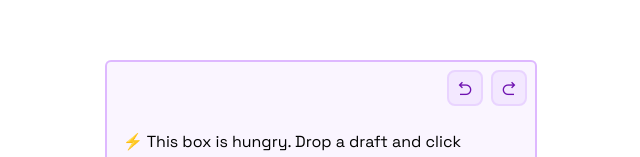
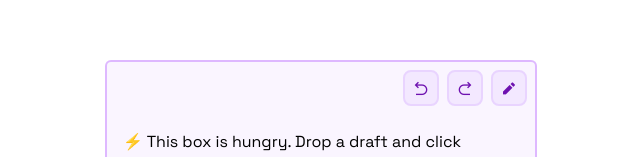
Before and after one commit to VByte-dev/P-ToneUp, a React (Vite) app: page /app in a window 1280 px wide. Shown: the part 711-868 px from the top of the page, without its empty margins (319-959 px from the left). Built offline with nearby package versions, Linux system fonts and the light colour scheme; some icons are missing; what tailwindcss-motion would draw is missing.

Commit message:
use-as-draft - Use as draft function

```diff
--- a/src/components/editor/InputForm.jsx
+++ b/src/components/editor/InputForm.jsx
@@ -2,10 +2,10 @@ import React, { useRef, useState } from "react";
 
 let InputForm = (props) => {
   // Destructuring props
-  let { generate } = props;
+  let { generate, generatedVal } = props;
 
   // Handle scroll
-  let handleScroll = () => {
+  let handleBScroll = () => {
     window.scrollTo({
       top: document.body.scrollHeight,
       behavior: "smooth",
@@ -15,7 +15,7 @@ let InputForm = (props) => {
   const [formData, setFormData] = useState({
     draft: "",
     mode: "Post",
-    tone: "Professional", // default tone
+    tone: "Professional",
     style: "",
     platform: "X",
   });
@@ -79,7 +79,7 @@ let InputForm = (props) => {
   let handleGenerate = () => {
     console.log("Data", formData);
     generate(formData);
-    handleScroll();
+    handleBScroll();
   };
 
   // Reusable dropdown arrow
@@ -111,7 +111,7 @@ let InputForm = (props) => {
             placeholder="Paste or write your draft here..."
             className="  rounded-tl-md rounded-bl-md rounded-tr-md px-4 py-4 w-full transition outline-none min-h-50"
             rows={5}
-            value={formData.draft}
+            value={generatedVal}
             onChange={(e) => handleChange("draft", e.target.value)}
           />
         </div>
--- a/src/components/editor/Output.jsx
+++ b/src/components/editor/Output.jsx
@@ -1,13 +1,11 @@
 import React, { useEffect, useRef, useState } from "react";
 
-let Output = ({ outputText, prevOutput }) => {
+let Output = ({ outputText, prevOutput, handleUseAsDraft }) => {
   const editableRef = useRef(null);
 
   let [output, setOutput] = useState(outputText);
 
-  // Copy indicator
-  let [copyInd, setCopyInd] = useState(false);
-
+  // Handle copy
   const handleCopy = () => {
     if (editableRef.current) {
       navigator.clipboard.writeText(editableRef.current.innerText);
@@ -15,18 +13,37 @@ let Output = ({ outputText, prevOutput }) => {
     }
   };
 
+  // Handle scroll
+  let handleTScroll = () => {
+    window.scrollTo({
+      top: 0,
+      behavior: "smooth",
+    });
+  };
+
   // Handle copy indicator
+  let [copyInd, setCopyInd] = useState(false);
+
   useEffect(() => {
     setCopyInd(false);
   }, [output]);
   let handleInput = () => setCopyInd(false);
 
   // Handle Undo Redo
+  let [isUndo, setIsUndo] = useState(false);
   let handleUndo = () => {
     setOutput(prevOutput);
+    setIsUndo(true);
   };
   let handleRedo = () => {
     setOutput(outputText);
+    setIsUndo(false);
+  };
+
+  // Handle use-as-draft
+  let onUseAsDraft = () => {
+    handleUseAsDraft(output);
+    handleTScroll();
   };
 
   useEffect(() => {
@@ -35,19 +52,28 @@ let Output = ({ outputText, prevOutput }) => {
 
   return (
     <div className="border-2 bg-purple-50 border-purple-400/50 rounded-md relative cursor-text min-h-100 selection:bg-purple-300 selection:text-black">
-      {/* Undo Redo buttons */}
+      {/* Tools */}
       <div className="flex m-2 justify-end gap-2">
+        {/* Undo */}
         <button
           className="bg-purple-100 w-8 h-8 flex justify-center items-center rounded-lg p-4 border-2 border-purple-200 hover:bg-purple-200 active:bg-purple-200"
-          onClick={handleUndo}
+          onClick={handleUndo} title="Undo"
         >
           <i className="ri-arrow-go-back-line text-purple-800"></i>
         </button>
+        {/* Redo */}
         <button
           className="bg-purple-100 w-8 h-8 flex justify-center items-center rounded-lg p-4 border-2 border-purple-200 hover:bg-purple-200 active:bg-purple-200"
-          onClick={handleRedo}
+          onClick={handleRedo} title="Redo"
         >
           <i className="ri-arrow-go-forward-line text-purple-800"></i>
+        </button>
+        {/* Use as draft */}
+        <button
+          className="bg-purple-100 w-8 h-8 flex justify-center items-center rounded-lg p-4 border-2 border-purple-200 hover:bg-purple-200 active:bg-purple-200"
+          onClick={onUseAsDraft} title="Use as draft"
+        >
+          <i className="ri-pencil-fill text-purple-800"></i>
         </button>
       </div>
       {/* Output text */}
--- a/src/pages/Editor.jsx
+++ b/src/pages/Editor.jsx
@@ -114,17 +114,27 @@ ${stylePart}
     }
   };
 
+  // use-as-draft - Move generated output back into the draft
+  let [generatedVal, setGeneratedVal] = useState();
+  let handleUseAsDraft = (outputV) => {
+    setGeneratedVal(outputV);
+  };
+
   return (
     <>
       <div>
         {/* Input section */}
         <div className="mt-30 mb-20 mx-8 sm:mx-14 md:mx-20 lg:mx-80 xl:mx-106 2xl:mx-120">
-          <InputForm generate={handleGenerate} />
+          <InputForm generate={handleGenerate} generatedVal={generatedVal} />
         </div>
 
         {/* Output section */}
         <div className="my-20 mx-8 sm:mx-14 md:mx-20 lg:mx-80 xl:mx-106 2xl:mx-120">
-          <Output outputText={outputText} prevOutput={prevOutput} />
+          <Output
+            outputText={outputText}
+            prevOutput={prevOutput}
+            handleUseAsDraft={handleUseAsDraft}
+          />
         </div>
       </div>
     </>
```
